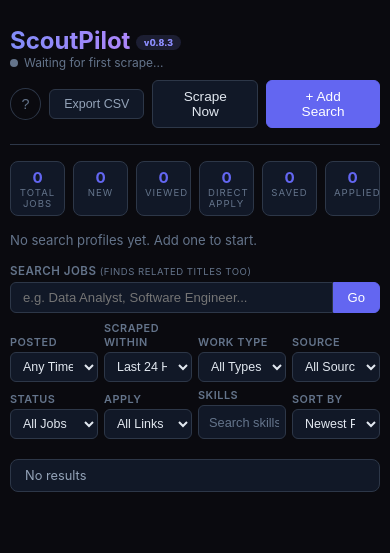
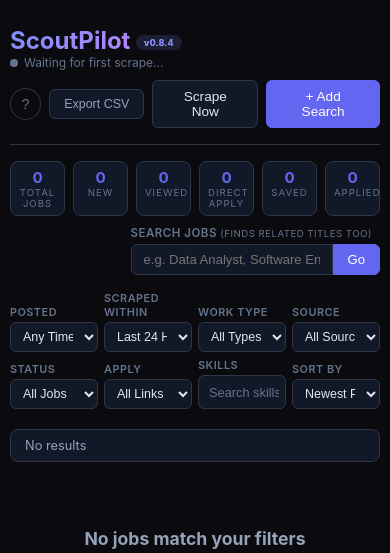
Before and after one commit to guru-dev-lab/scoutpilot, a FastAPI app: page / in a window 390 px wide. Shown: the top 553 px of the page. Run offline with FastAPI, Linux system fonts and the light colour scheme; data that the repository does not hold is empty; parts of the project's set-up code (start-up, migrations or seed data) failed here and were passed over.

Commit message:
v0.8.4: Compact layout — Smart Search beside stats, profiles in modal only
- Move Smart Search to right side of stats row for a single compact line
- Remove profile chips bar from main view (profiles managed via modal)
- Add stats-search-row flex container
- Mobile responsive stacking

Co-Authored-By: Claude Opus 4.6 <noreply@anthropic.com>

```diff
--- a/main.py
+++ b/main.py
@@ -6,10 +6,11 @@ FastAPI app with background scheduler.
 # ──────────────────────────────────────────────
 # Build Info — update with each deploy
 # ──────────────────────────────────────────────
-BUILD_VERSION = "0.8.3"
+BUILD_VERSION = "0.8.4"
 BUILD_DATE = "2026-03-28"
 RECENT_CHANGES = [
-    {"version": "0.8.3", "date": "2026-03-28", "status": "active", "change": "Layout refresh — Smart Search above filters, profile management panel with add/remove in one window"},
+    {"version": "0.8.4", "date": "2026-03-28", "status": "active", "change": "Compact layout — Smart Search beside stats, profiles managed in modal only"},
+    {"version": "0.8.3", "date": "2026-03-28", "status": "active", "change": "Profile management panel with add/remove in one window"},
     {"version": "0.8.2", "date": "2026-03-28", "status": "active", "change": "Multi-skill filter — search and select multiple skill tags with OR logic"},
     {"version": "0.8.1", "date": "2026-03-28", "status": "active", "change": "Hotfix — infinite backfill loop on startup causing 502 crashes"},
     {"version": "0.8.0", "date": "2026-03-28", "status": "active", "change": "Major upgrade — full LinkedIn descriptions, Remotive + The Muse sources, 200+ skill patterns"},
--- a/templates/index.html
+++ b/templates/index.html
@@ -38,11 +38,12 @@
   .changelog-ver { color: #818cf8; font-weight: 600; flex-shrink: 0; min-width: 36px; }
   .changelog-text { color: var(--muted); }
 
-  /* Stats */
-  .stats { display: flex; gap: 16px; margin-bottom: 16px; flex-wrap: wrap; }
-  .stat { background: var(--surface); border: 1px solid var(--border); border-radius: 8px; padding: 12px 20px; }
-  .stat .num { font-size: 1.4rem; font-weight: 700; color: var(--primary); }
-  .stat .label { font-size: 0.75rem; color: var(--text3); text-transform: uppercase; letter-spacing: 1px; }
+  /* Stats + Search row */
+  .stats-search-row { display: flex; align-items: flex-end; gap: 16px; margin-bottom: 16px; }
+  .stats { display: flex; gap: 10px; flex-wrap: wrap; flex-shrink: 0; }
+  .stat { background: var(--surface); border: 1px solid var(--border); border-radius: 8px; padding: 10px 16px; }
+  .stat .num { font-size: 1.3rem; font-weight: 700; color: var(--primary); }
+  .stat .label { font-size: 0.7rem; color: var(--text3); text-transform: uppercase; letter-spacing: 1px; }
 
   /* Buttons */
   .btn { padding: 8px 16px; border: 1px solid var(--border); border-radius: 6px; background: var(--surface); color: var(--text); cursor: pointer; font-size: 0.85rem; transition: all 0.15s; }
@@ -81,8 +82,8 @@
   .skill-dropdown .skill-option.selected { background: rgba(99,102,241,0.1); color: #818cf8; }
   .skill-dropdown .no-results { padding: 8px 10px; color: var(--text3); font-size: 0.78rem; font-style: italic; }
 
-  /* Smart Search bar — full width above filters */
-  .smart-search-bar { margin-bottom: 12px; }
+  /* Smart Search bar — right side of stats row */
+  .smart-search-bar { flex: 1; min-width: 220px; max-width: 400px; margin-left: auto; }
   .smart-search-inner { display: flex; flex-direction: column; gap: 4px; }
   .smart-search-inner label { font-size: 0.72rem; color: var(--text3); text-transform: uppercase; letter-spacing: 0.5px; font-weight: 600; }
   .search-row { display: flex; align-items: center; }
@@ -255,6 +256,8 @@
     .app { padding: 10px; }
     .header { flex-direction: column; gap: 10px; align-items: flex-start; }
     .header-actions { width: 100%; justify-content: flex-end; }
+    .stats-search-row { flex-direction: column; gap: 10px; }
+    .smart-search-bar { max-width: 100%; }
     .stats { gap: 8px; }
     .stat { padding: 8px 12px; flex: 1; min-width: 60px; text-align: center; }
     .stat .num { font-size: 1.1rem; }
@@ -263,7 +266,7 @@
     .filter-group { flex: 1; min-width: 100px; }
     .filter-group select { font-size: 0.78rem; padding: 6px 8px; }
     .skill-picker-group { min-width: 150px; max-width: 100%; }
-    .smart-search-bar { margin-bottom: 8px; }
+    .smart-search-bar { max-width: 100%; }
     .job-card { grid-template-columns: 1fr; padding: 10px 12px; }
     .job-title { font-size: 0.85rem; white-space: normal; }
     .job-actions { grid-row: auto; grid-column: auto; justify-content: flex-start; margin-top: 4px; }
@@ -305,6 +308,8 @@
     </div>
   </div>
 
+  <!-- Stats + Smart Search on one row -->
+  <div class="stats-search-row">
     <div class="stats" id="stats">
       <div class="stat"><div class="num" id="statTotal">0</div><div class="label">Total</div></div>
       <div class="stat"><div class="num" id="statNew">0</div><div class="label">New</div></div>
@@ -313,10 +318,6 @@
       <div class="stat" style="cursor:pointer;" onclick="document.getElementById('filterStatus').value='saved';loadJobs()"><div class="num" id="statSaved" style="color:var(--primary);">0</div><div class="label">Saved</div></div>
       <div class="stat"><div class="num" id="statApplied">0</div><div class="label">Applied</div></div>
     </div>
-
-  <div class="profiles-bar" id="profilesBar"></div>
-
-  <!-- Smart Search — prominent, above filters -->
     <div class="smart-search-bar">
       <div class="smart-search-inner">
         <label>Search Jobs <span style="font-size:0.6rem;color:var(--text3);font-weight:400;">(finds related titles too)</span></label>
@@ -327,6 +328,10 @@
         </div>
       </div>
     </div>
+  </div>
+
+  <!-- Hidden profiles bar (managed in modal) -->
+  <div class="profiles-bar" id="profilesBar" style="display:none;"></div>
 
   <div class="filters">
     <div class="filter-group">
```
Lines whose indentation alone changed are shown as unchanged.
